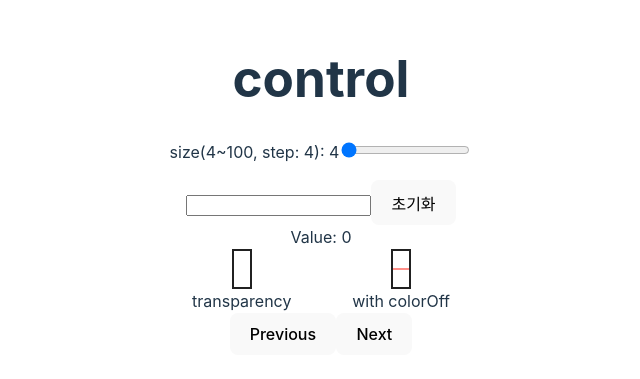
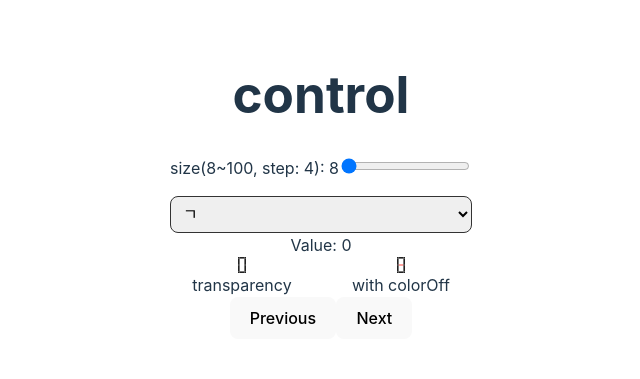
Before and after one commit to 99mini/monospaced-font, a React (Vite) app: page / in a window 1280 px wide. Shown: the part 215-594 px from the top of the page, without its empty margins (319-959 px from the left). Built offline with nearby package versions, Linux system fonts and the light colour scheme.

Commit message:
feat: refactor App and SevenSegment components to use size for width calculation and enhance text handling

```diff
--- a/src/App.tsx
+++ b/src/App.tsx
@@ -8,9 +8,11 @@ import './App.css';
 
 function App() {
   const [value, setValue] = useState(0);
-  const [text, setText] = useState<SevenSegmentConsonant | ''>('');
+  const [text, setText] = useState<SevenSegmentConsonant | undefined>(
+    undefined
+  );
 
-  const [width, setWidth] = useState(4);
+  const [size, setSize] = useState(8);
 
   const handleNext = () => setValue((prev) => (prev + 1) % 10);
   const handlePrev = () => setValue((prev) => (prev - 1 + 10) % 10);
@@ -27,27 +29,44 @@ function App() {
           }}
         >
           <label>
-            <span>{`size(4~100, step: 4): ${width}`}</span>
+            <span>{`size(8~100, step: 4): ${size}`}</span>
             <input
               id="size"
               type="range"
-              value={width}
-              min={4}
+              value={size}
+              min={8}
               max={100}
               step={4}
               aria-label="size"
-              onChange={(e) => setWidth(+e.target.value)}
+              onChange={(e) => setSize(+e.target.value)}
             />
           </label>
           <div>
-            <input
-              type="text"
+            <select
               value={text}
-              onChange={(e) =>
-                setText(e.target.value as SevenSegmentConsonant | '')
-              }
-            />
-            <button onClick={() => setText('')}>초기화</button>
+              onChange={(e) => {
+                if (e.target.value === '초기화') {
+                  setText(undefined);
+                  return;
+                }
+                setText(e.target.value as SevenSegmentConsonant);
+              }}
+              style={{
+                padding: '0.5rem',
+                fontSize: '1rem',
+                borderRadius: '0.5rem',
+                border: '1px solid #333',
+                width: '100%',
+              }}
+            >
+              {['ㄱ', 'ㄴ', 'ㄷ', 'ㄹ', 'ㅁ', 'ㅂ', 'ㅋ', 'ㅌ', '초기화'].map(
+                (v) => (
+                  <option key={v} value={v}>
+                    {v}
+                  </option>
+                )
+              )}
+            </select>
           </div>
         </div>
       </div>
@@ -73,7 +92,7 @@ function App() {
             }}
           >
             <SevenSegment
-              thickness={width / 2}
+              size={size}
               value={text || (value as NumberOptions)}
               color="rgba(33, 33, 33, 1)"
             />
@@ -92,7 +111,7 @@ function App() {
             }}
           >
             <SevenSegment
-              thickness={width / 2}
+              size={size}
               value={text || (value as NumberOptions)}
               color="rgba(33, 33, 33, 1)"
               colorOff="rgba(255, 33, 21, 0.5)"
--- a/src/components/SevenSegment.tsx
+++ b/src/components/SevenSegment.tsx
@@ -8,6 +8,7 @@ import { NumberOptions, SevenSegmentConsonant } from '../types/font-value';
 
 type SevenSegmentProps = {
   value: NumberOptions | SevenSegmentConsonant;
+  size?: number; // 8 ~ 100
   thickness?: number;
   color?: string;
   colorOff?: string;
@@ -16,15 +17,37 @@ type SevenSegmentProps = {
 
 const SevenSegment: React.FC<SevenSegmentProps> = ({
   value,
-  thickness = 10,
+  thickness: _thickness = 10,
+  size = 40,
   color = '#f00',
   colorOff = 'rgba(0, 0, 0, 0)',
   isColorOff = false,
 }) => {
   const svgRef = useRef<SVGSVGElement | null>(null);
 
-  const width = thickness * 10;
+  const width = useMemo(() => size, [size]);
   const height = useMemo(() => 2 * width, [width]);
+
+  /**
+   * 4의 배수로 두께를 조정합니다.
+   * MROUND(_thickness, 4)
+   */
+  const thickness = useMemo(() => {
+    if (size > 28) {
+      return _thickness;
+    }
+    if (20 < size && size <= 28) {
+      return (Math.floor(_thickness / 4) + 1) * 2;
+    }
+    if (12 < size && size <= 20) {
+      return Math.max((Math.floor(_thickness / 4) + 1) * 2, 2);
+    }
+    if (8 < size && size <= 12) {
+      return Math.max((Math.floor(_thickness / 16) + 1) * 4, 2);
+    }
+
+    return 1.6;
+  }, [_thickness, size]);
 
   useEffect(() => {
     if (!svgRef.current) {
@@ -122,6 +145,7 @@ const SevenSegment: React.FC<SevenSegmentProps> = ({
         return;
       }
 
+      console.log(i, segment);
       svg
         .append('rect')
         .attr('x', segment.x)
--- a/src/constants/seven-segment.ts
+++ b/src/constants/seven-segment.ts
@@ -51,6 +51,6 @@ export const segmentMap: Record<SevenSegmentOptions, number[]> = {
   ㄹ: [1, 1, 0, 1, 1, 0, 1, 1, 1, 1, 1, 1, 1],
   ㅁ: [1, 1, 1, 1, 1, 1, 0, 1, 1, 1, 1, 1, 1],
   ㅂ: [0, 1, 1, 1, 1, 1, 1, 1, 1, 1, 1, 1, 1],
-  ㅋ: [1, 1, 1, 0, 0, 0, 1, 1, 1, 1, 0, 0, 1],
+  ㅋ: [1, 1, 1, 0, 0, 0, 1, 1, 1, 1, 0, 1, 1],
   ㅌ: [1, 0, 0, 1, 1, 1, 1, 1, 1, 1, 1, 1, 1],
 };
```
